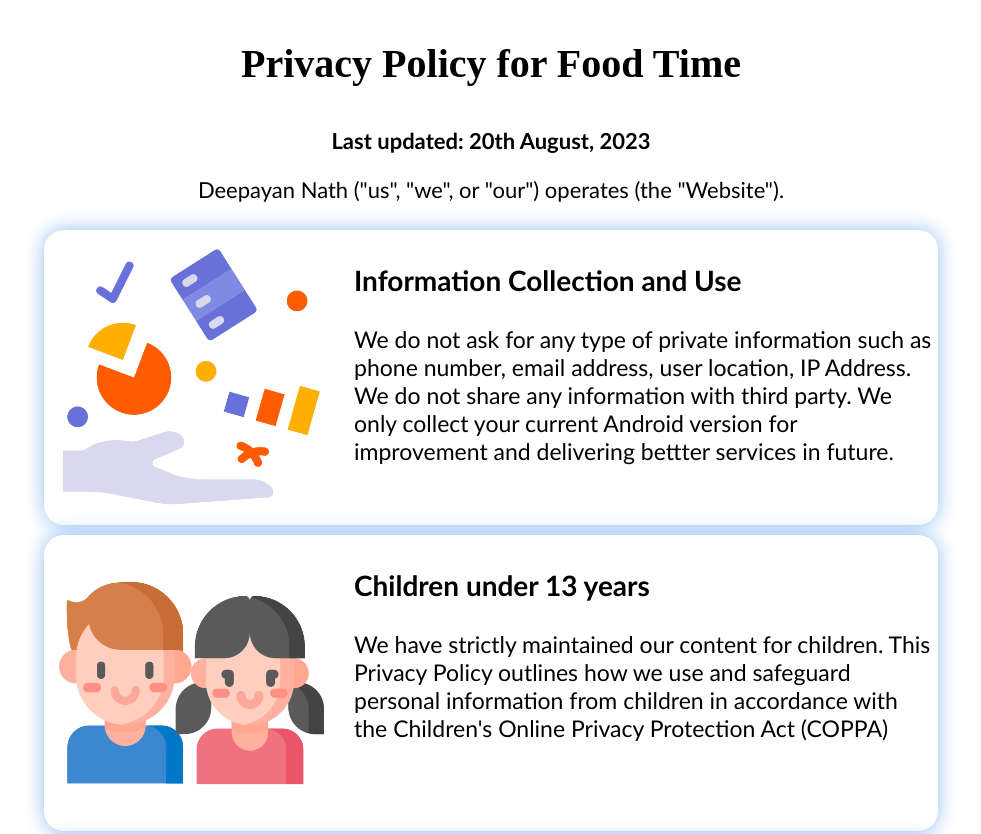
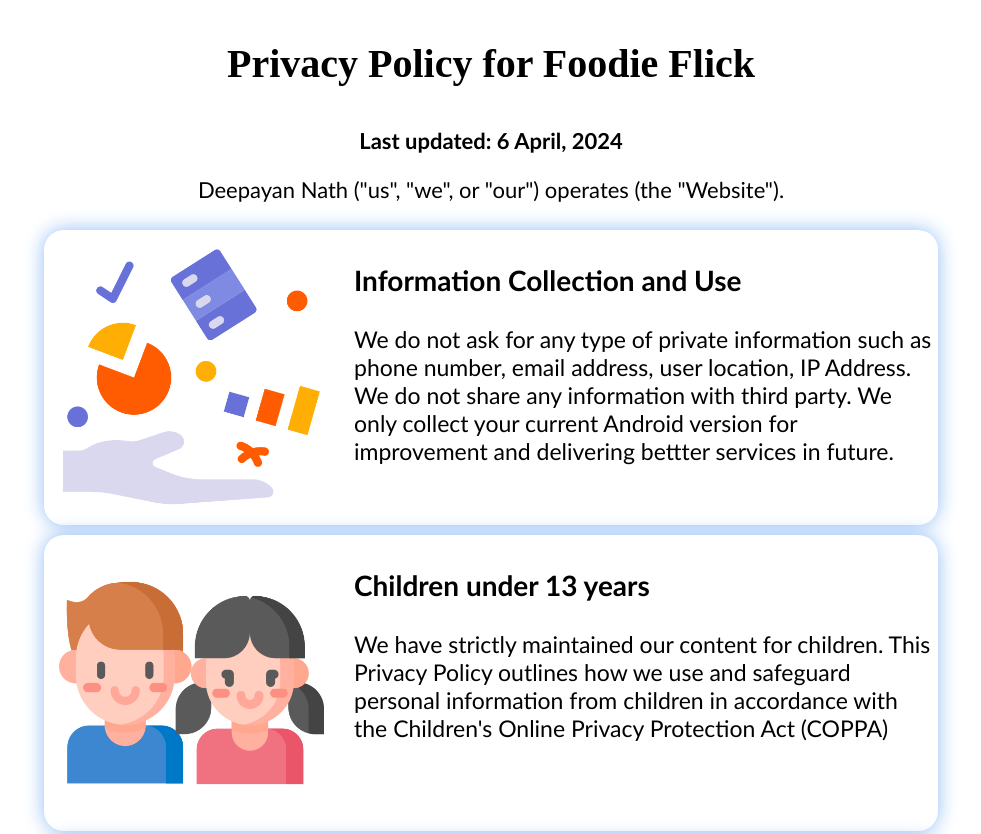
Before and after one commit to Deepayan2005/privacy_policy, a plain HTML site: page index.html in a window 1280 px wide. Shown: the top 834 px of the page, without its empty margins (149-1130 px from the left). Drawn offline with Linux system fonts and the light colour scheme.

Commit message:
Update index.html

```diff
--- a/index.html
+++ b/index.html
@@ -10,8 +10,8 @@
         <link rel="stylesheet" href="style.css">
     </head>
     <body >
-        <p class="heading">Privacy Policy for Food Time</p>
-        <p class="date">Last updated: 20th August, 2023</p>
+        <p class="heading">Privacy Policy for Foodie Flick</p>
+        <p class="date">Last updated: 6 April, 2024</p>
         <p class="fontStyle">Deepayan Nath ("us", "we", or "our") operates  (the "Website").</p>
 
         <div class="row">
@@ -64,7 +64,7 @@
             <img src="chat.png" class="icon">
             <div class="textContainer">
                 <p class="topic">Contact Us</p>
-                <p class="information">If you have any questions about this Privacy Policy, please contact us at deepayannath2005@gmail.com.</p>
+                <p class="information">If you have any questions about this Privacy Policy, please contact us at deepayantech@gmail.com.</p>
             </div>
         </div>
 
```
